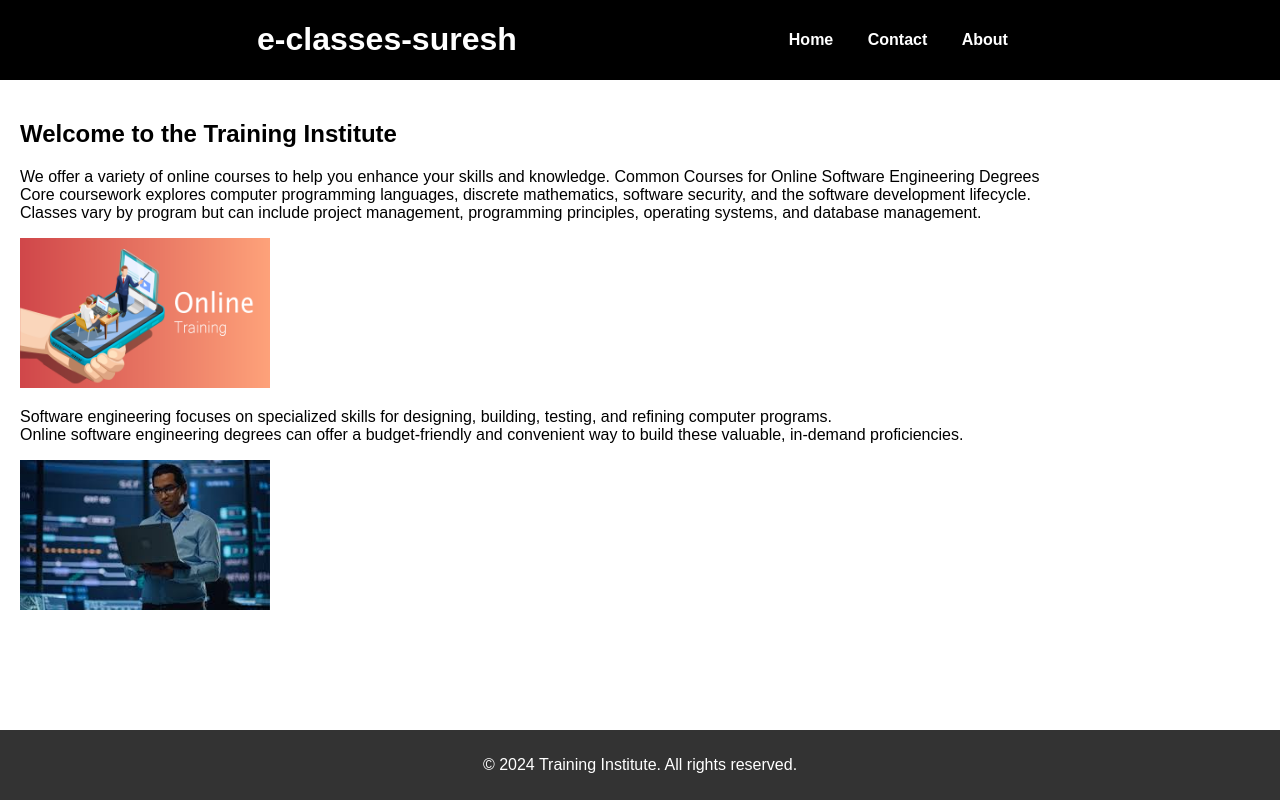
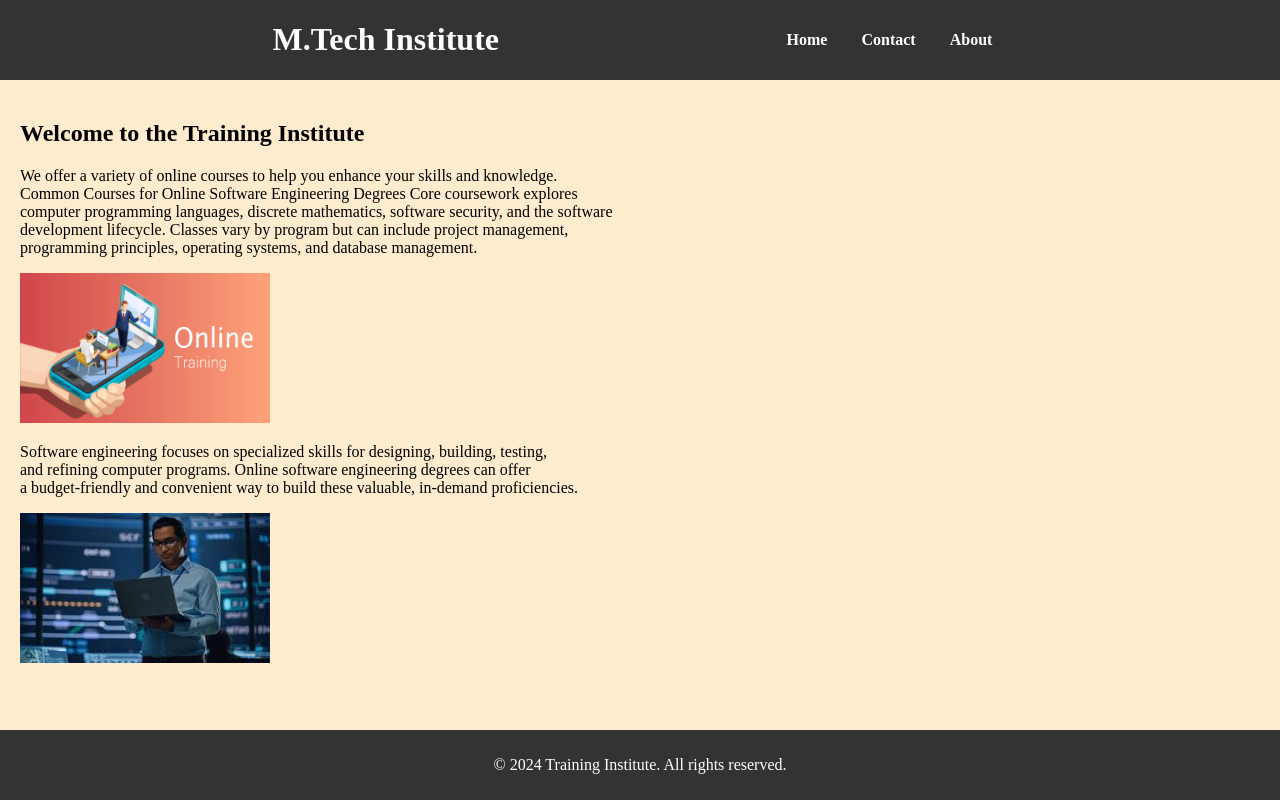
Before and after one commit to sureshkaringula/html-css-tasks, a plain HTML site: page Task-6/index.html in a window 1280 px wide. Drawn offline with Linux system fonts and the light colour scheme.

Commit message:
Task-6 modified

```diff
--- a/Task-6/index.html
+++ b/Task-6/index.html
@@ -8,7 +8,7 @@
 </head>
 <body>
     <header id="header-style">
-        <h1><a class="logo" href="index.html">e-classes-suresh</a></h1>
+        <h1><a class="logo" href="index.html">M.Tech Institute</a></h1>
         <nav>
             <ul>
                 <li><a href="index.html">Home</a></li>
@@ -19,14 +19,17 @@
     </header>
     <main>
         <h2>Welcome to the Training Institute</h2>
-        <p>We offer a variety of online courses to help you enhance your skills and knowledge.
-            Common Courses for Online Software Engineering Degrees <br>
-            Core coursework explores computer programming languages, discrete mathematics, software security, and the software development lifecycle.<br>
-            Classes vary by program but can include project management, programming principles, operating systems, and database management.
+        <p>We offer a variety of online courses to help you enhance your skills and knowledge.<br>
+            Common Courses for Online Software Engineering Degrees
+            Core coursework explores <br>computer programming languages, discrete mathematics, software security, and the software<br>
+            development lifecycle.
+            Classes vary by program but can include project management,<br> programming principles, operating systems, and database management.
         </p>
-        <img src="online-training-1.png" width="250" height="150" alt="Training Image">
-        <p>Software engineering focuses on specialized skills for designing, building, testing, and refining computer programs.<br>
-            Online software engineering degrees can offer a budget-friendly and convenient way to build these valuable, in-demand proficiencies.
+        <img src="online-training-1.png"  width="250" height="150" alt="Training Image">
+        <p>Software engineering focuses on specialized skills for designing, building, testing,<br>
+             and refining computer programs.
+            Online software engineering degrees can offer<br>
+             a budget-friendly and convenient way to build these valuable, in-demand proficiencies.
         </p>
         <img src="image.jpg" width="250" height="150" alt="Training Image">
     </main>
--- a/Task-6/style.css
+++ b/Task-6/style.css
@@ -1,11 +1,13 @@
 body {
-    font-family: Arial, sans-serif;
+    background-color: blanchedalmond;
+    color:black;
+    font-family: 'Times New Roman', Times, serif;
     margin: 0;
-    padding: 0;
+    padding: 0%;
 }
 
 header {
-    background-color: #000000;
+    background-color: #333;
     color: rgb(255, 255, 255);
     padding: 10px 10;
 }
```
Also changed, not shown: Task-6/about.html (+1 -1 lines), Task-6/contact.html (+4 -4 lines).
